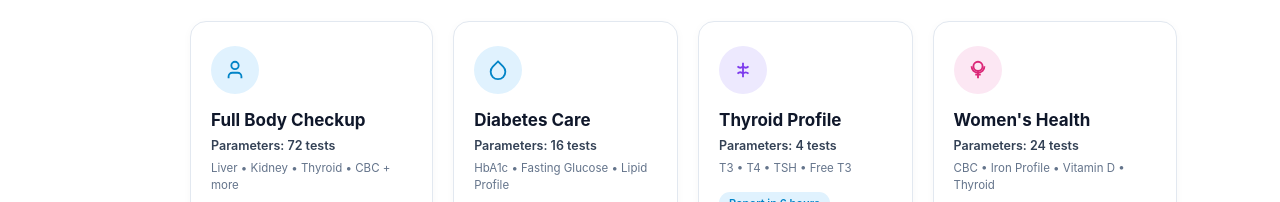
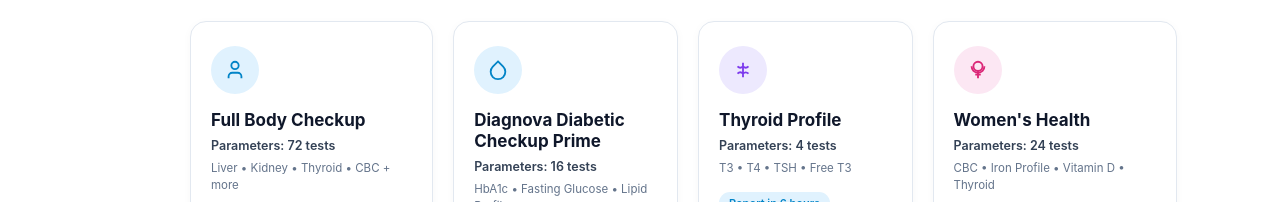
Before and after one commit to MrMozzu/Diagnova-labs, a website built with Vite: page index.html in a window 1280 px wide. Shown: the part 976-1178 px from the top of the page. Built offline with nearby package versions, Linux system fonts and the light colour scheme; no server answers; a web font is replaced by a local one.

Commit message:
feat(packages): rename Diabetes Care to Diagnova Diabetic Checkup Prime

```diff
--- a/index.html
+++ b/index.html
@@ -72,7 +72,7 @@
                   </a>
                   <a href="#packages-section" class="dropdown-menu-item" data-action="nav-pkg-book" data-pkg-id="pkg-be-healthy-comprehensive">
                     <div class="menu-item-text">
-                      <span class="menu-item-title">Diabetes Care</span>
+                      <span class="menu-item-title">Diagnova Diabetic Checkup Prime</span>
                       <span class="menu-item-desc">16 Tests · Fasting + HbA1c</span>
                     </div>
                   </a>
@@ -376,7 +376,7 @@
         <svg width="24" height="24" viewBox="0 0 24 24" fill="none" stroke="currentColor" stroke-width="2"><path d="M12 2.69l5.66 5.66a8 8 0 1 1-11.31 0z"/></svg>
       </div>
 
-      <h3 class="package-card-title">Diabetes Care</h3>
+      <h3 class="package-card-title">Diagnova Diabetic Checkup Prime</h3>
       <div class="package-params-count">Parameters: 16 tests</div>
       <div class="package-params-sub">HbA1c • Fasting Glucose • Lipid Profile</div>
 
--- a/src/data/packages.ts
+++ b/src/data/packages.ts
@@ -114,7 +114,7 @@
   {
     id: 'pkg-be-healthy-comprehensive',
     slug: 'diabetes-care',
-    title: 'Diabetes Care',
+    title: 'Diagnova Diabetic Checkup Prime',
     category: 'Diabetes Care',
     tagline: 'Vital preventative health screening powered by gold-standard 3-month HbA1c & metabolic markers',
     parametersCount: 16,
--- a/src/main.ts
+++ b/src/main.ts
@@ -768,7 +768,7 @@
 
     const synonymMatch =
       (q.includes('full body') || q.includes('body checkup') || q.includes('checkup') || q.includes('preventative') || q.includes('package') || q.includes('healthy india')) ||
-      ((q.includes('diabetes') || q.includes('sugar') || q.includes('hba1c')) && pkg.id === 'pkg-be-healthy-comprehensive') ||
+      ((q.includes('diabetes') || q.includes('diabetic') || q.includes('sugar') || q.includes('hba1c') || q.includes('prime')) && pkg.id === 'pkg-be-healthy-comprehensive') ||
       (q.includes('cbc') || q.includes('lft') || q.includes('kft') || q.includes('lipid'));
 
     return titleMatch || catMatch || tagMatch || sumMatch || paramMatch || synonymMatch;
```
